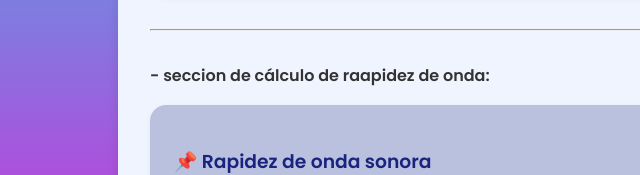
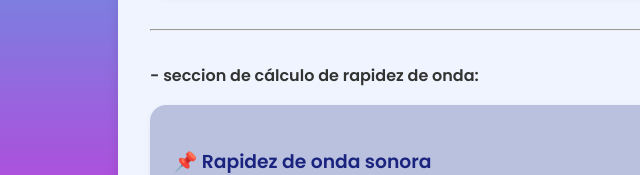
Before and after one commit to mmurillo70/ondas-sonoras, a plain HTML site: page index.html in a window 1280 px wide. Shown: the part 4405-4580 px from the top of the page, 140-780 px from the left. Drawn offline with nearby package versions, Linux system fonts and the light colour scheme.

Commit message:
se corrigio la palabra rapidez

```diff
--- a/index.html
+++ b/index.html
@@ -146,7 +146,7 @@
     </div>
 
     <hr style="margin: 2rem 0;">
-    <p><b>- seccion de cálculo de raapidez de onda:</b></p>
+    <p><b>- seccion de cálculo de rapidez de onda:</b></p>
 
     <div class="calculo" id="onda-sonora">
       <h3>📌 Rapidez de onda sonora</h3>
```
